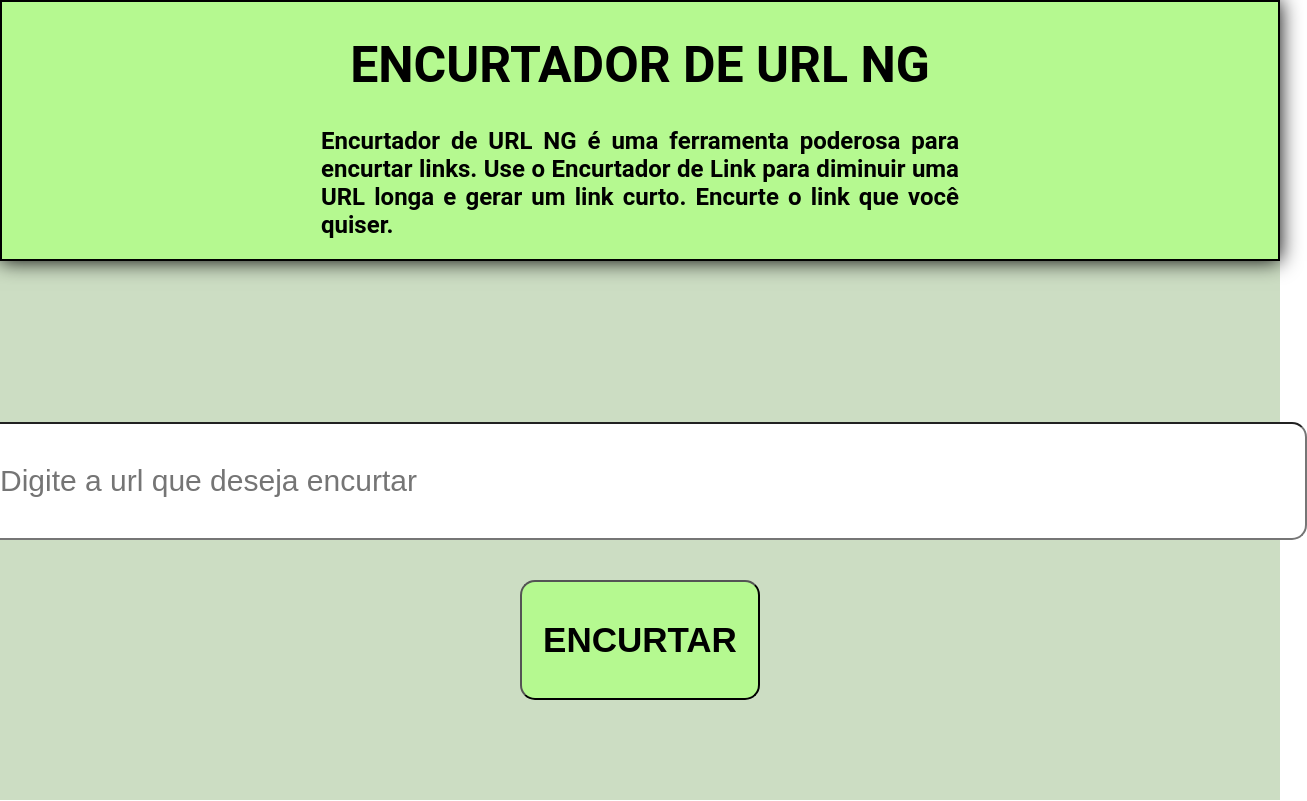
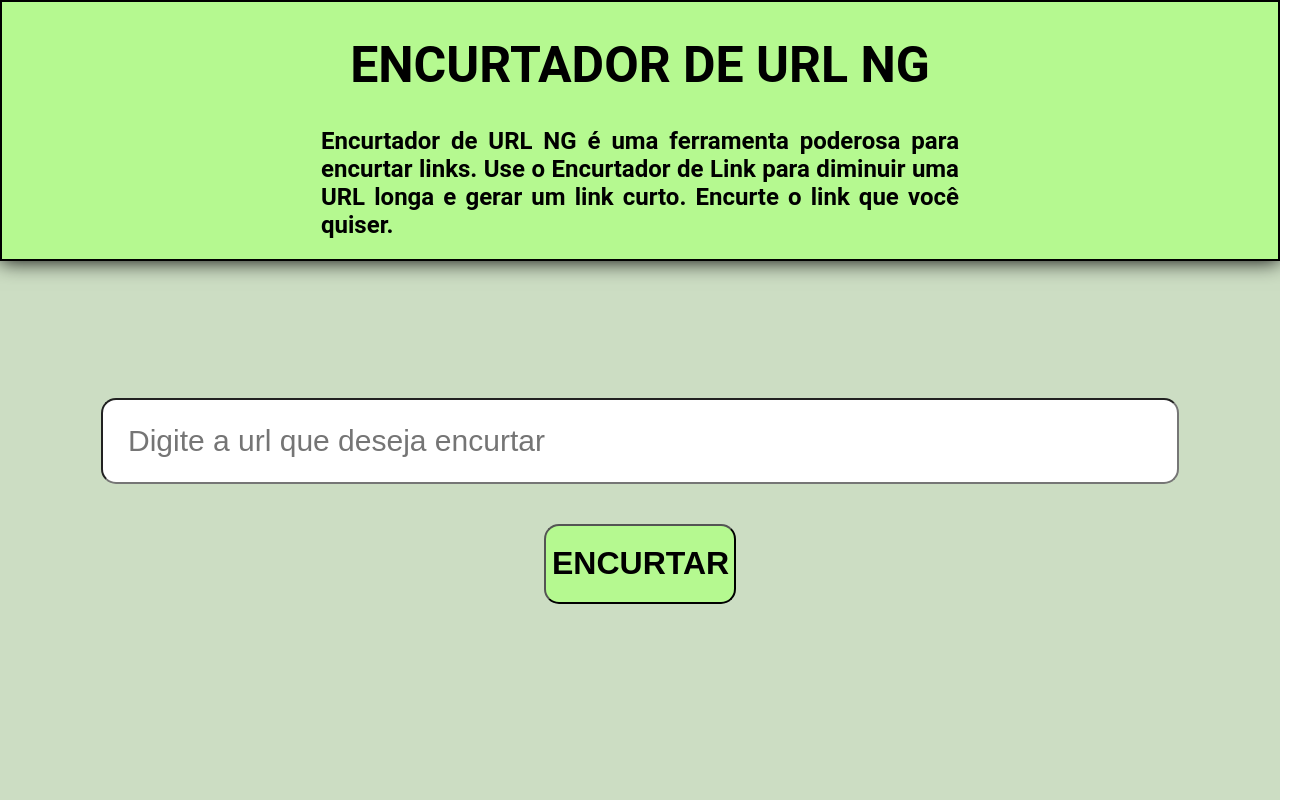
Before and after one commit to NGustavo011/Encurtador_de_URL-Frontend, a React (Create React App) app: page / in a window 1280 px wide. Shown: the whole page, 1307 px wide, since content can reach past the window. Built offline with nearby package versions, Linux system fonts and the light colour scheme.

Commit message:
layout change

```diff
--- a/src/components/Form/styles.js
+++ b/src/components/Form/styles.js
@@ -16,8 +16,8 @@ export const FormURL = styled.form`
 `
 
 export const InputURL = styled.input`
-    width: 80rem;
-    height: 4rem;
+    width: 80vw;
+    height: 4vh;
     padding: 25px;
     border-radius: 15px;
     font-size: 30px;
@@ -25,9 +25,9 @@ export const InputURL = styled.input`
 
 export const ButtonURL = styled.button`
     font-weight: bold;
-    height: 7.5rem;
-    width: 15rem;
-    font-size: 35px;
+    height: 10vh;
+    width: 15vw;
+    font-size: 32px;
     border-radius: 15px;
     margin-top: 40px;
     cursor: pointer;
--- a/src/components/GlobalStyle/styles.js
+++ b/src/components/GlobalStyle/styles.js
@@ -5,6 +5,7 @@ const GlobalStyle = createGlobalStyle`
     font-family: 'Roboto', sans-serif;
     padding: 0;
     margin: 0;
+    min-height: 100vh;
   }
 `
 
--- a/src/pages/Home/styles.js
+++ b/src/pages/Home/styles.js
@@ -29,5 +29,4 @@ export const Description = styled.h2`
 `
 
 export const FormWrapper = styled.div`
-    margin-top: 60px;
 `
```
